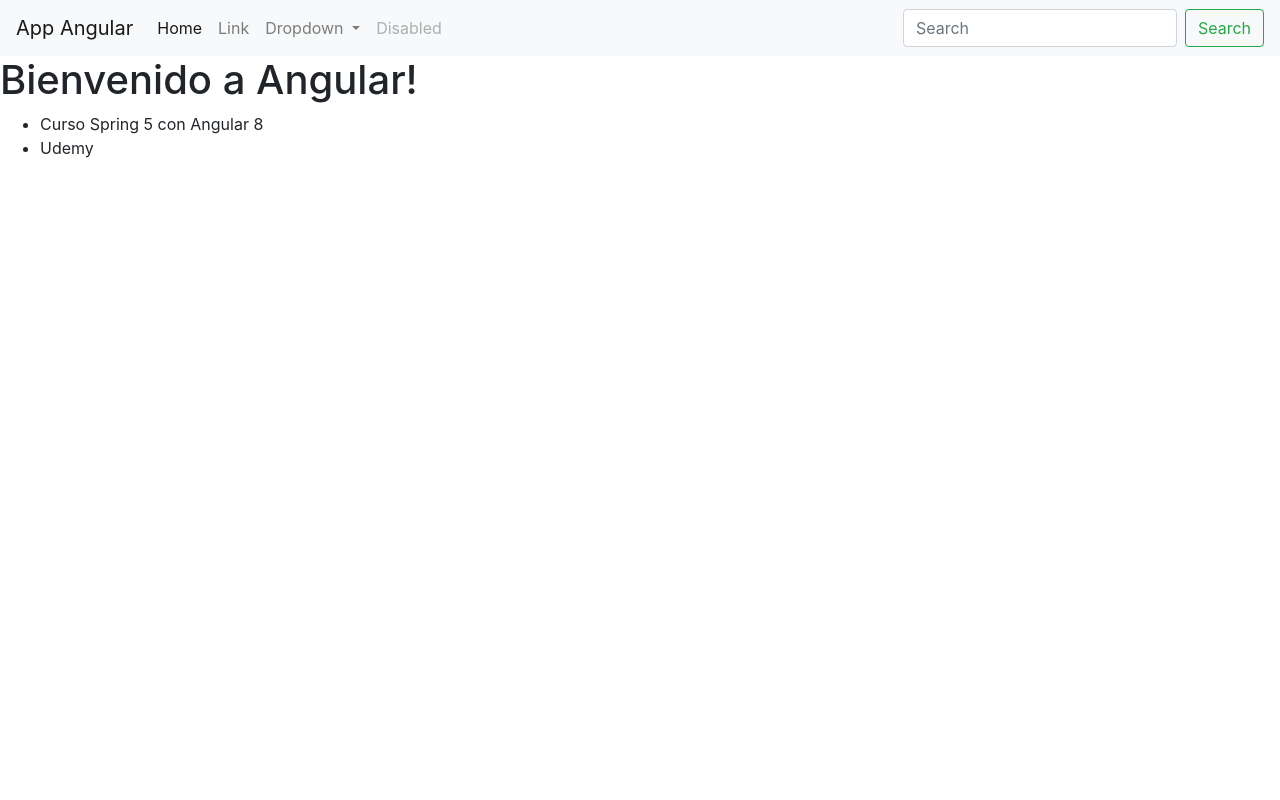
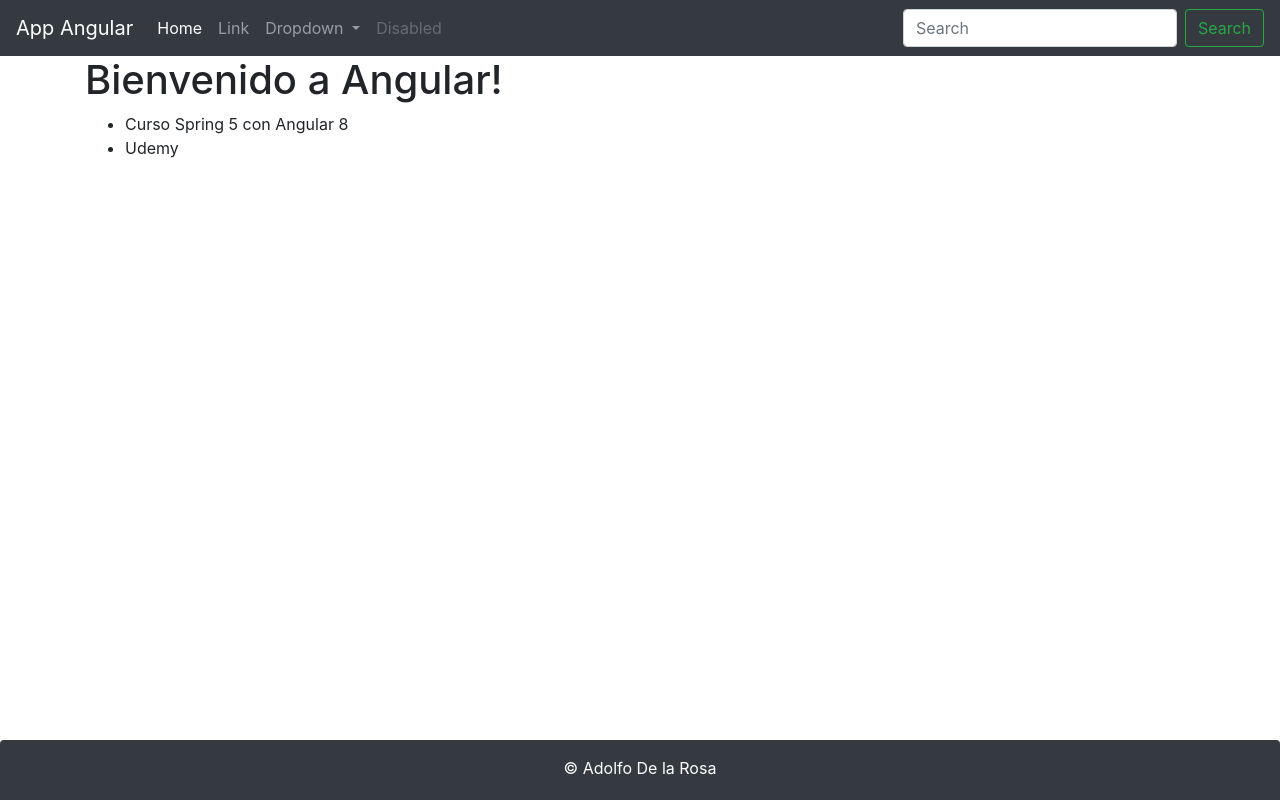
Before and after one commit to adolfodelarosades/AngularYSpring5, an Angular app: page / in a window 1280 px wide. Built offline with nearby package versions, Linux system fonts and the light colour scheme.

Commit message:
11. Creando nuevo componente FooterComponent

```diff
--- a/src/app/app.component.html
+++ b/src/app/app.component.html
@@ -1,4 +1,5 @@
 <app-header></app-header>
+<div class="container">
   <h1>
     {{ title }}!
   </h1>
@@ -6,3 +7,5 @@
     <li>{{ curso }}</li>
     <li>{{ plataforma }}</li>
   </ul>
+</div>
+<app-footer></app-footer>
--- a/src/app/app.module.ts
+++ b/src/app/app.module.ts
@@ -3,11 +3,13 @@
 
 import { AppComponent } from './app.component';
 import { HeaderComponent } from './header/header.component'
+import { FooterComponent } from './footer/footer.component';
 
 @NgModule({
   declarations: [
     AppComponent,
-    HeaderComponent
+    HeaderComponent,
+    FooterComponent
   ],
   imports: [
     BrowserModule
--- /dev/null
+++ b/src/app/footer/footer.component.css
@@ -0,0 +1,6 @@
+.footer{
+    position: absolute;
+    bottom: 0px;
+    height: 60px;
+    width: 100%;
+}
--- /dev/null
+++ b/src/app/footer/footer.component.html
@@ -0,0 +1,7 @@
+<footer class="footer bg-dark rounded-top text-center">
+    <div class="container py-2">
+        <p class="text-white my-2">
+            &copy; {{ autor.nombre + ' ' + autor.apellido}}
+        </p>
+    </div>
+</footer>
--- /dev/null
+++ b/src/app/footer/footer.component.ts
@@ -0,0 +1,9 @@
+import { Component } from '@angular/core';
+@Component({
+    selector: 'app-footer',
+    templateUrl: './footer.component.html',
+    styleUrls: ['./footer.component.css']
+})
+export class FooterComponent {
+    public autor: any = { nombre: 'Adolfo', apellido: 'De la Rosa'};
+}
--- a/src/app/header/header.component.html
+++ b/src/app/header/header.component.html
@@ -1,4 +1,4 @@
-<nav class="navbar navbar-expand-lg navbar-light bg-light">
+<nav class="navbar navbar-expand-lg navbar-dark bg-dark">
     <a class="navbar-brand" href="#">{{ title }}</a>
     <button class="navbar-toggler" type="button" data-toggle="collapse" data-target="#navbarSupportedContent" aria-controls="navbarSupportedContent" aria-expanded="false" aria-label="Toggle navigation">
         <span class="navbar-toggler-icon"></span>
```
Also changed, not shown: 2 other files (tests, documents, lock files or other folders). Lines whose indentation alone changed are shown as unchanged.
